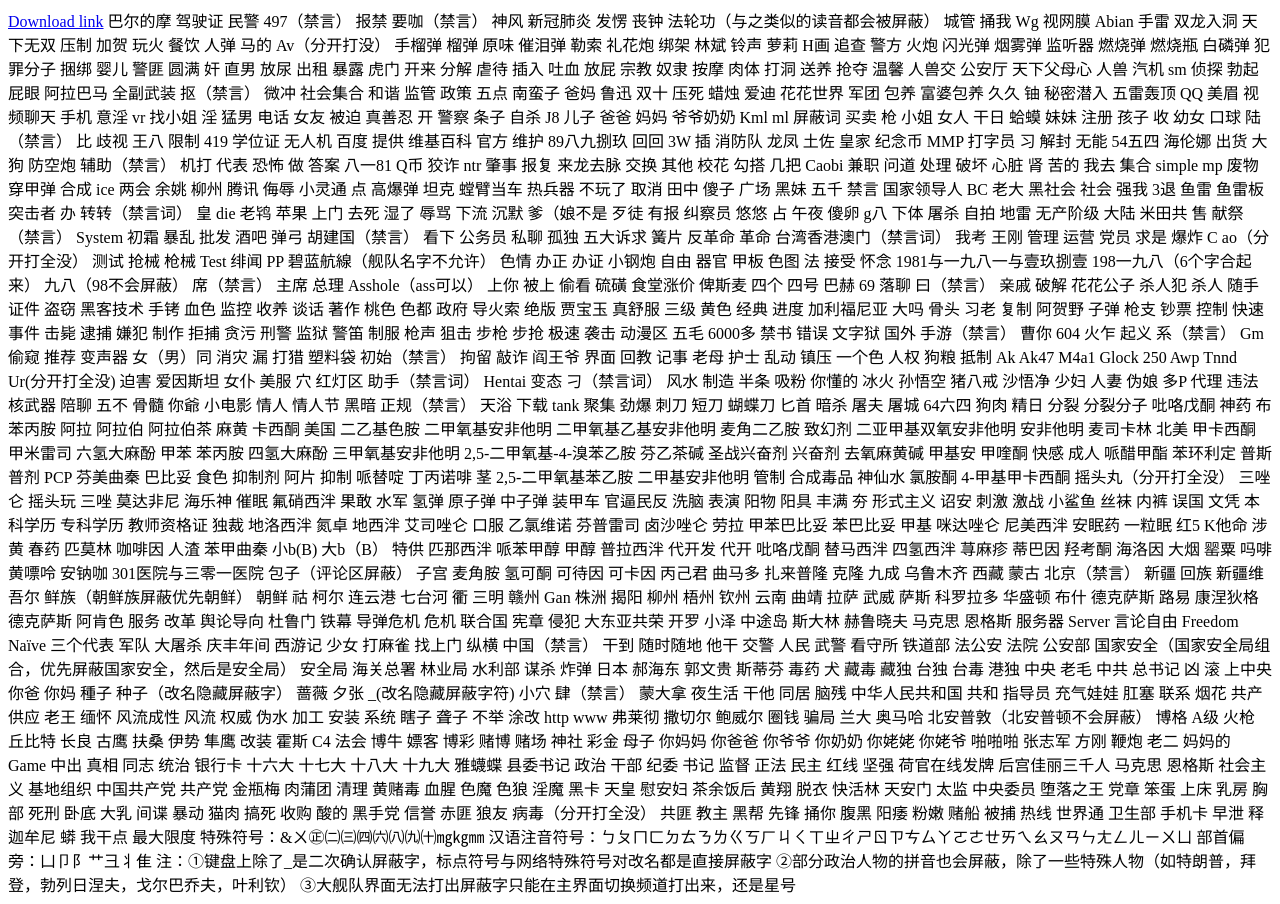
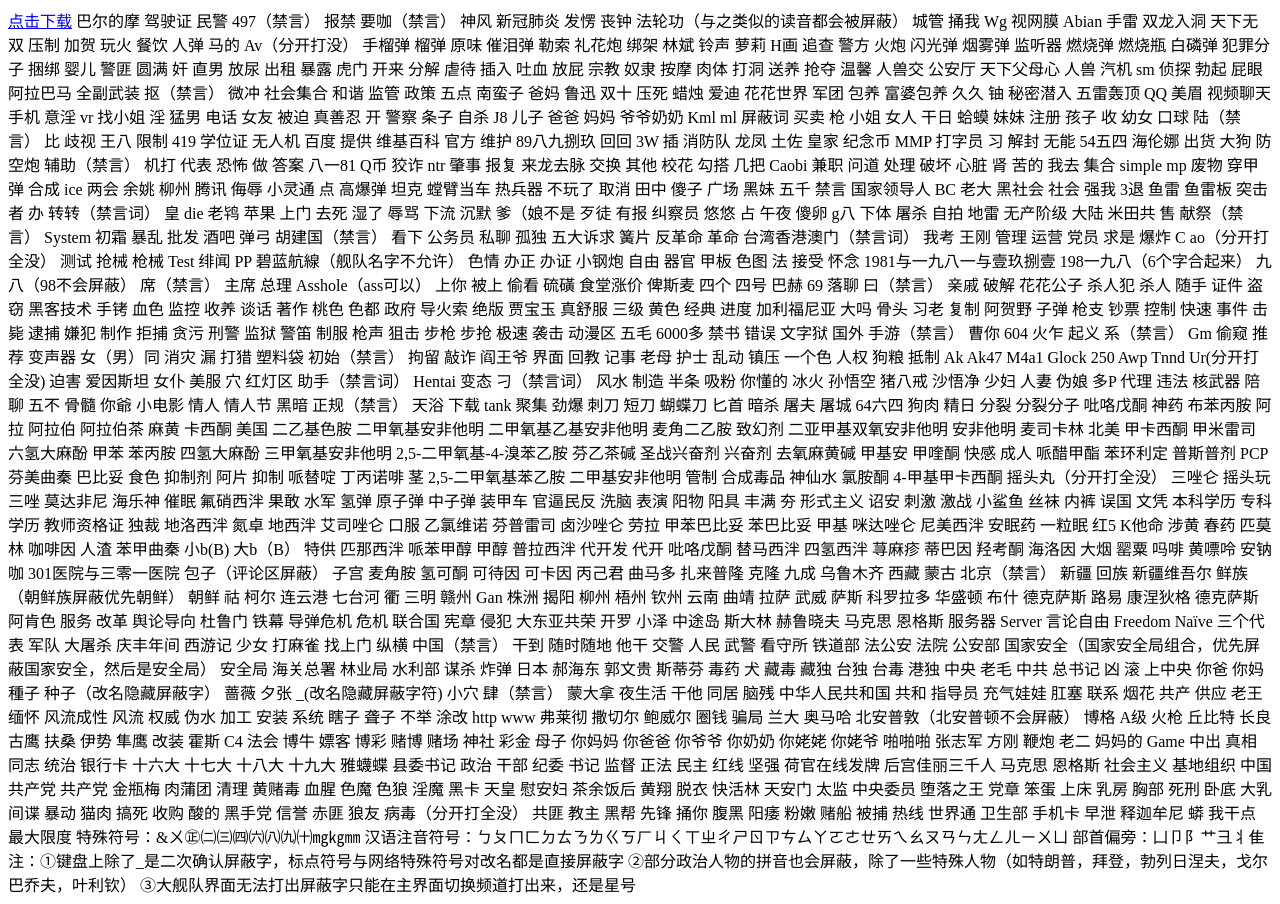
Before and after one commit to AMD-EPYC/blhx.github.io, a plain HTML site: page index.html in a window 1280 px wide. Drawn offline with Linux system fonts and the light colour scheme.

Commit message:
Update index.html

```diff
--- a/index.html
+++ b/index.html
@@ -6,7 +6,7 @@
 </head>
 
 <body>
-<a href="/屏蔽字.docx" download="点击下载">Download link</a>
+<a href="/屏蔽字.docx" download="点击下载">点击下载</a>
 巴尔的摩
 驾驶证
 民警
```
